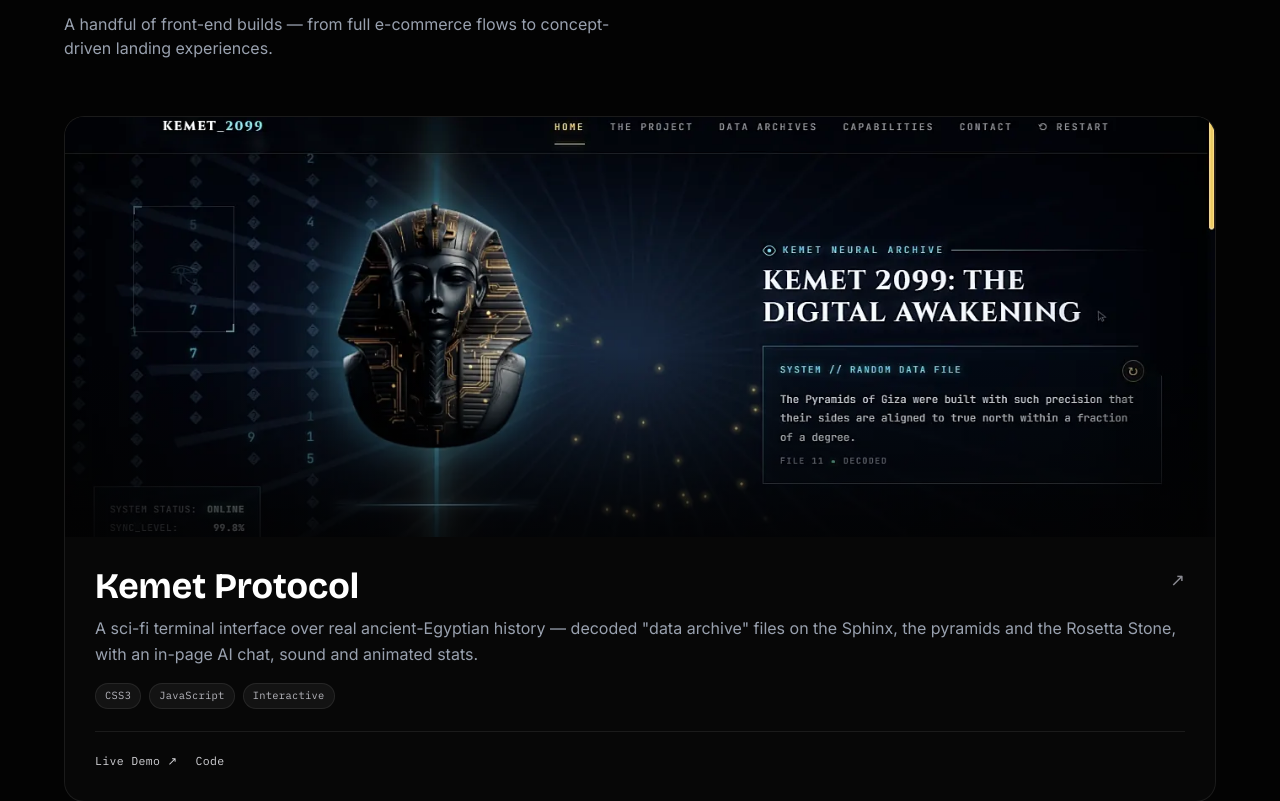
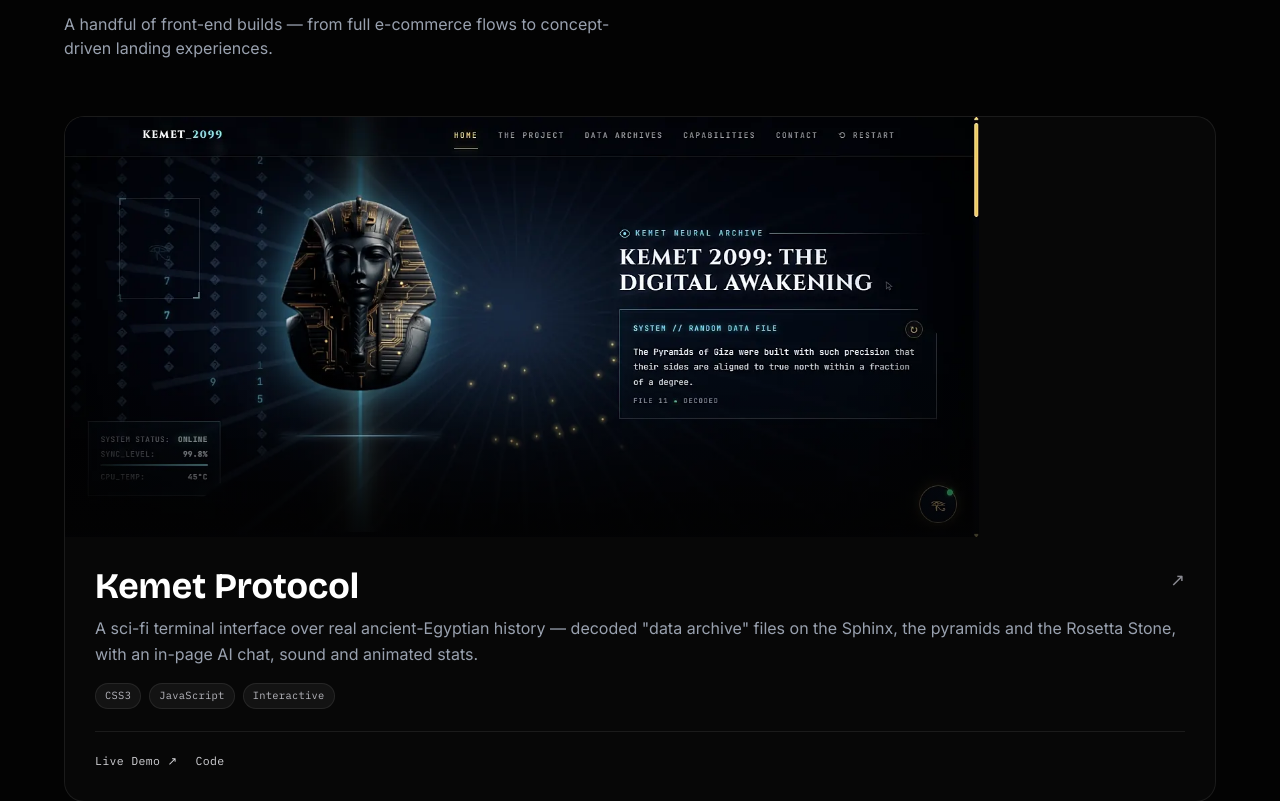
Before and after one commit to YSabbahy/Portfolio, a React (Vite) app: page / in a window 1280 px wide. Shown: the part 1718-2519 px from the top of the page. Built offline with nearby package versions, Linux system fonts and the light colour scheme.

Commit message:
Update ProjectCard.jsx

```diff
--- a/src/components/ProjectCard.jsx
+++ b/src/components/ProjectCard.jsx
@@ -24,7 +24,15 @@ export default function ProjectCard({ project, registerRef, featured = false })
         rel="noopener noreferrer"
         target="_blank"
       >
-        <div className="project-media">
+        <div
+          className="project-media"
+          style={{
+            aspectRatio:
+              project.width && project.height
+                ? `${project.width} / ${project.height}`
+                : "16 / 9",
+          }}
+        >
           <img
             alt={project.imageAlt}
             decoding="async"
```
